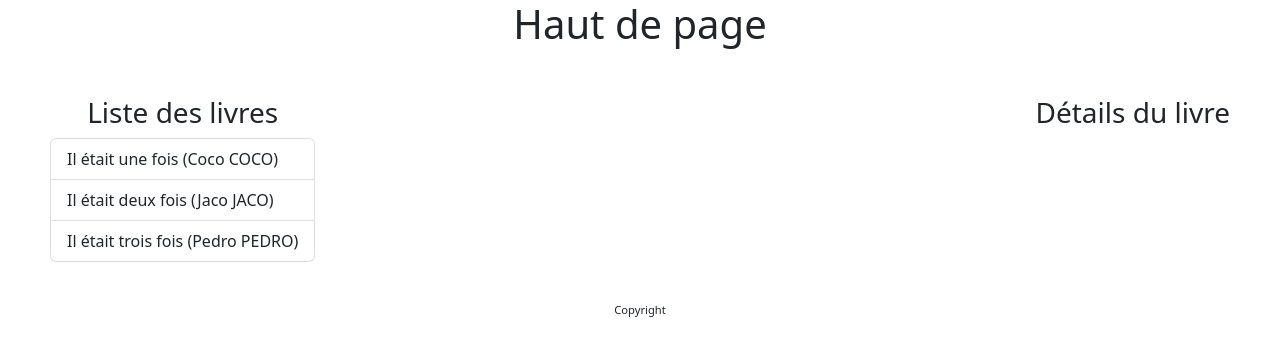
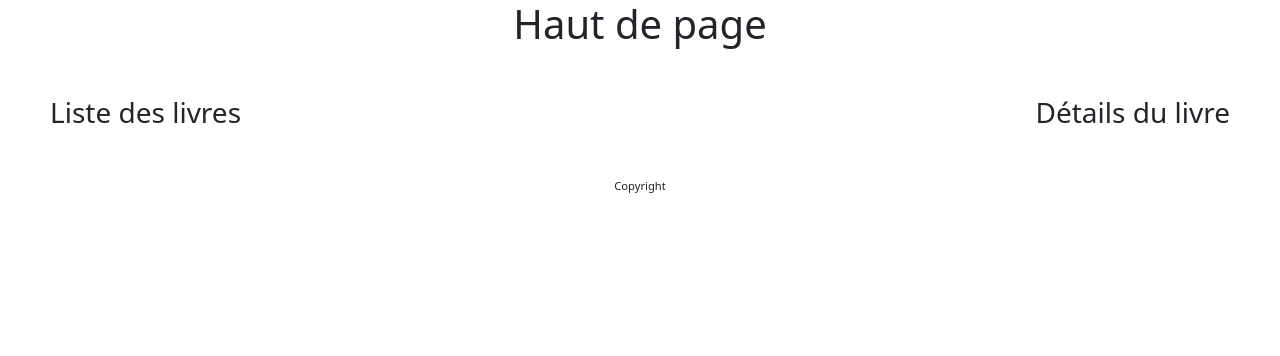
Before and after one commit to APdu77/Angular, an Angular app: page / in a window 1280 px wide. Shown: the top 356 px of the page. Built offline with nearby package versions, Linux system fonts and the light colour scheme.

Commit message:
ex livres: création du service book

```diff
--- a/src/app/components/books/books.component.ts
+++ b/src/app/components/books/books.component.ts
@@ -1,5 +1,4 @@
 import { Component } from '@angular/core';
-import { Author } from 'src/app/models/author';
 import { Book } from 'src/app/models/book';
 
 @Component({
@@ -8,26 +7,6 @@ import { Book } from 'src/app/models/book';
   styleUrls: ['./books.component.css']
 })
 export class BooksComponent {
-  description = "Quos explicabo laudantium hic. Amet dolorem et in et quibusdam eligendi provident ipsam. Et ipsa nulla aspernatur quisquam facilis nulla beatae eveniet.";
-  books = [
-    new Book(
-      crypto.randomUUID(),
-      "Il était une fois",
-      new Author("Coco", "COCO"),
-      this.description,
-      15),
-    new Book(
-      crypto.randomUUID(),
-      "Il était deux fois",
-      new Author("Jaco", "JACO"),
-      this.description,
-      76.5),
-    new Book(
-      crypto.randomUUID(),
-      "Il était trois fois",
-      new Author("Pedro", "PEDRO"),
-      this.description,
-      2.3),
-  ];
+  books: Book[] = [];
   selected: any;
 }
```
Also changed, not shown: src/app/services/book.service.ts (added, +25 -0 lines), 1 other file (tests, documents, lock files or other folders).
